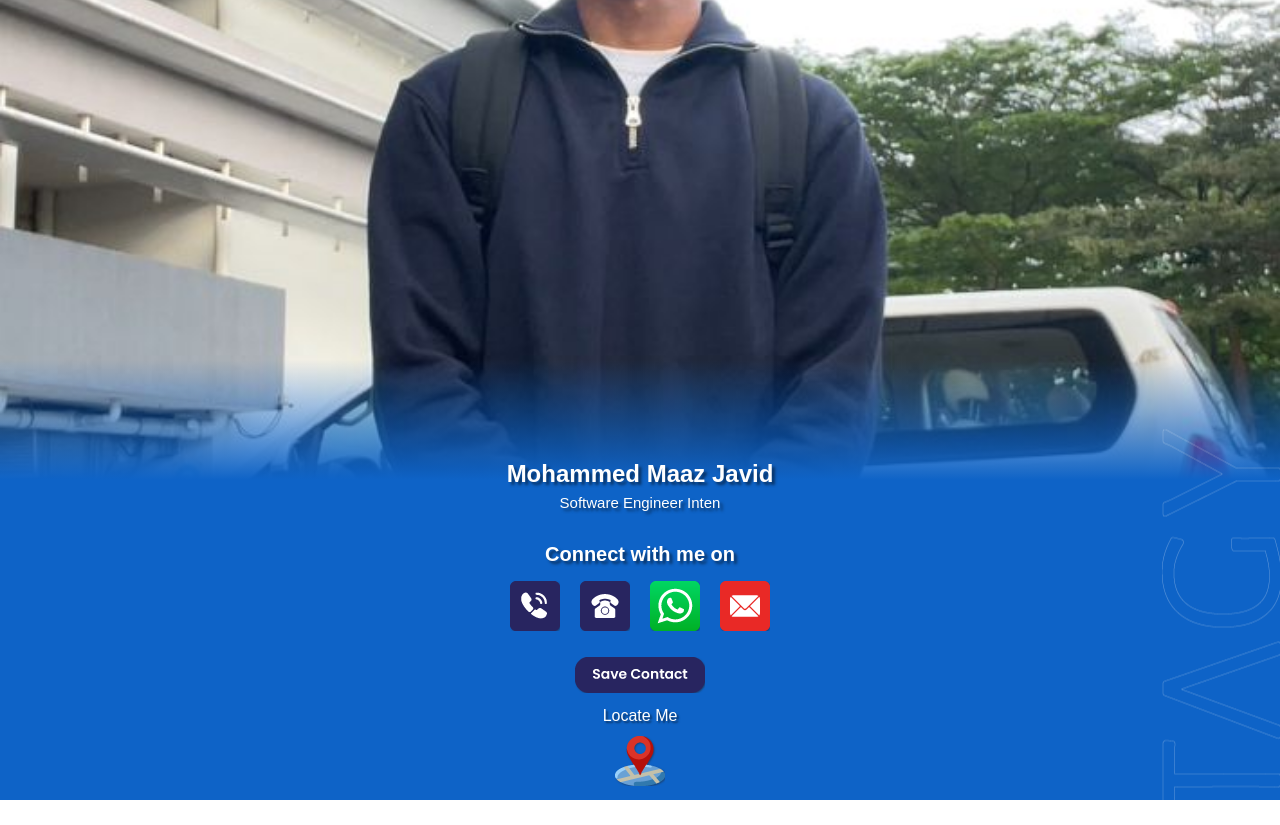
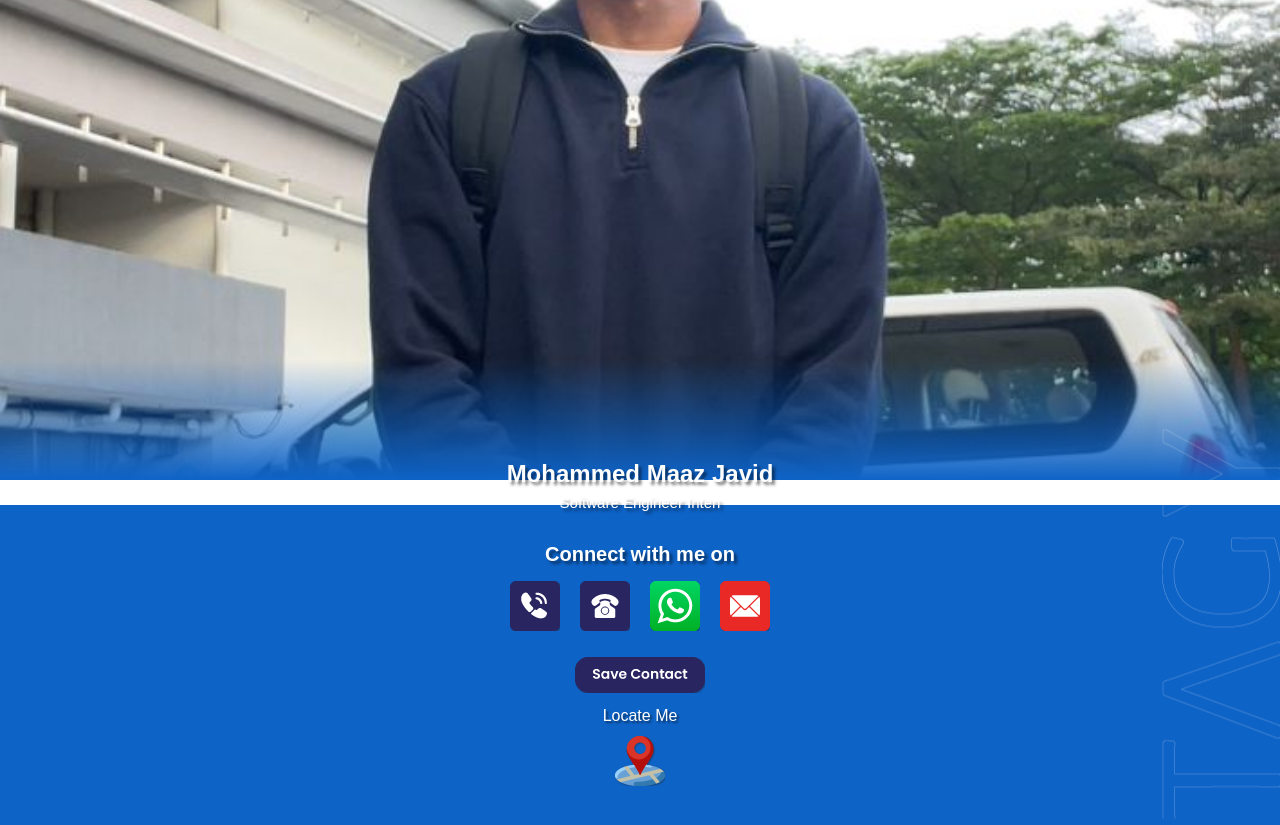
Before and after one commit to yuvaneesh/tagynfc, a React (Create React App) app: page / in a window 1280 px wide. Built offline with nearby package versions, Linux system fonts and the light colour scheme.

Commit message:
Update App.css

```diff
--- a/src/App.css
+++ b/src/App.css
@@ -107,7 +107,7 @@
 .app-container::after {
   content: '';
   position: absolute;
-  bottom: 0;
+  bottom: -25px;
   left: 0;
   right: 0;
   height: 40%;
```
